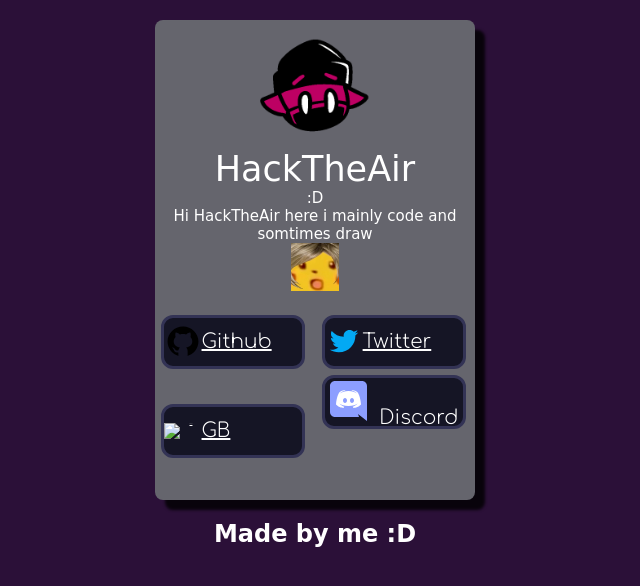
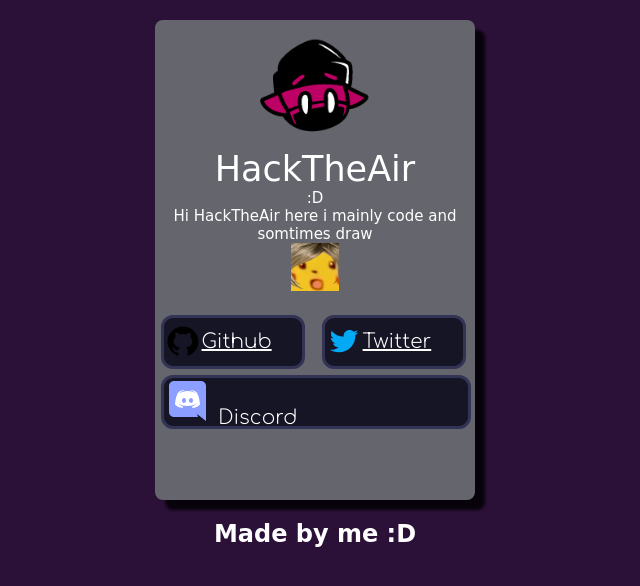
Before and after one commit to Hackx2/Website, a plain HTML site: page index.html in a window 1280 px wide. Shown: the whole page, without its empty margins (325-965 px from the left). Drawn offline with Linux system fonts and the light colour scheme.

Commit message:
shit fix bruh it works for me but github wonT WORKS

```diff
--- a/index.html
+++ b/index.html
@@ -16,7 +16,6 @@
   <div style="margin: 24px 0;">
     <a href="https://github.com/Hackx2"><img src="icons/github.svg" alt="meow" style="width:27%; align-self: auto;" value="Github" class="center">Github</i> </a>
     <a href="https://twitter.com/AnimatesHack"><img src="icons/twitter.svg" alt="meow" style="width:27%;" value="Twitter">Twitter</i> </a>
-    <a href="https://twitter.com/AnimatesHack"><img src="icons/gamebanana.png" alt="meow" style="width:27%; text-align:center;font-size: 1px; " value="Gamebanana">GB</i> </a>
     <buttondiscord class="button discord" onclick='copy()'>
       <div class=center>
         <object style="text-align:center;" data="icons/discord.svg"></object>
--- a/main.css
+++ b/main.css
@@ -154,7 +154,7 @@ c:hover, a:hover {
 }
 
 buttondiscord {
-  width:43%;
+  width:95%;
   display: inline-flex;
   align-items: center;
   min-height: 48px;
```
